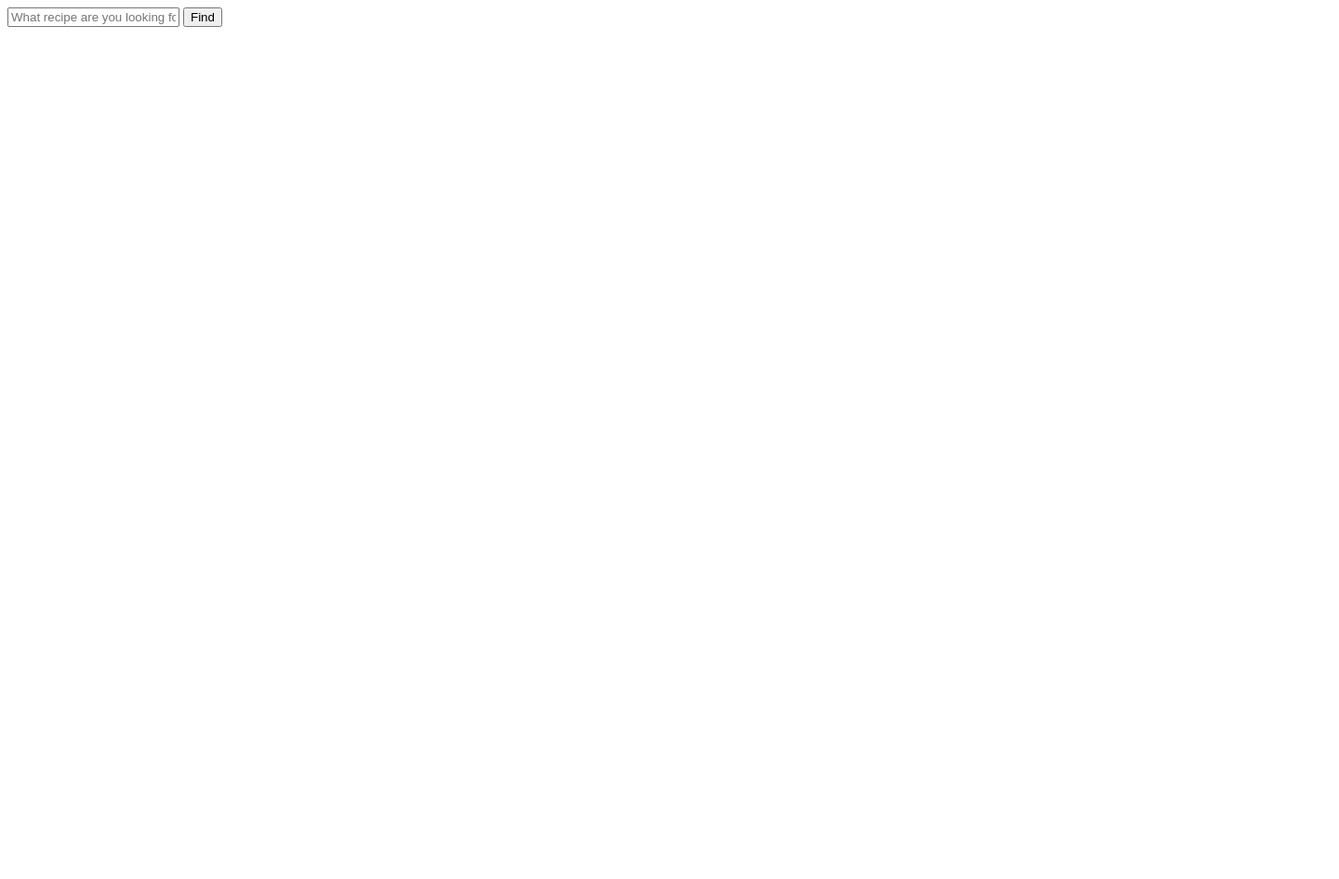
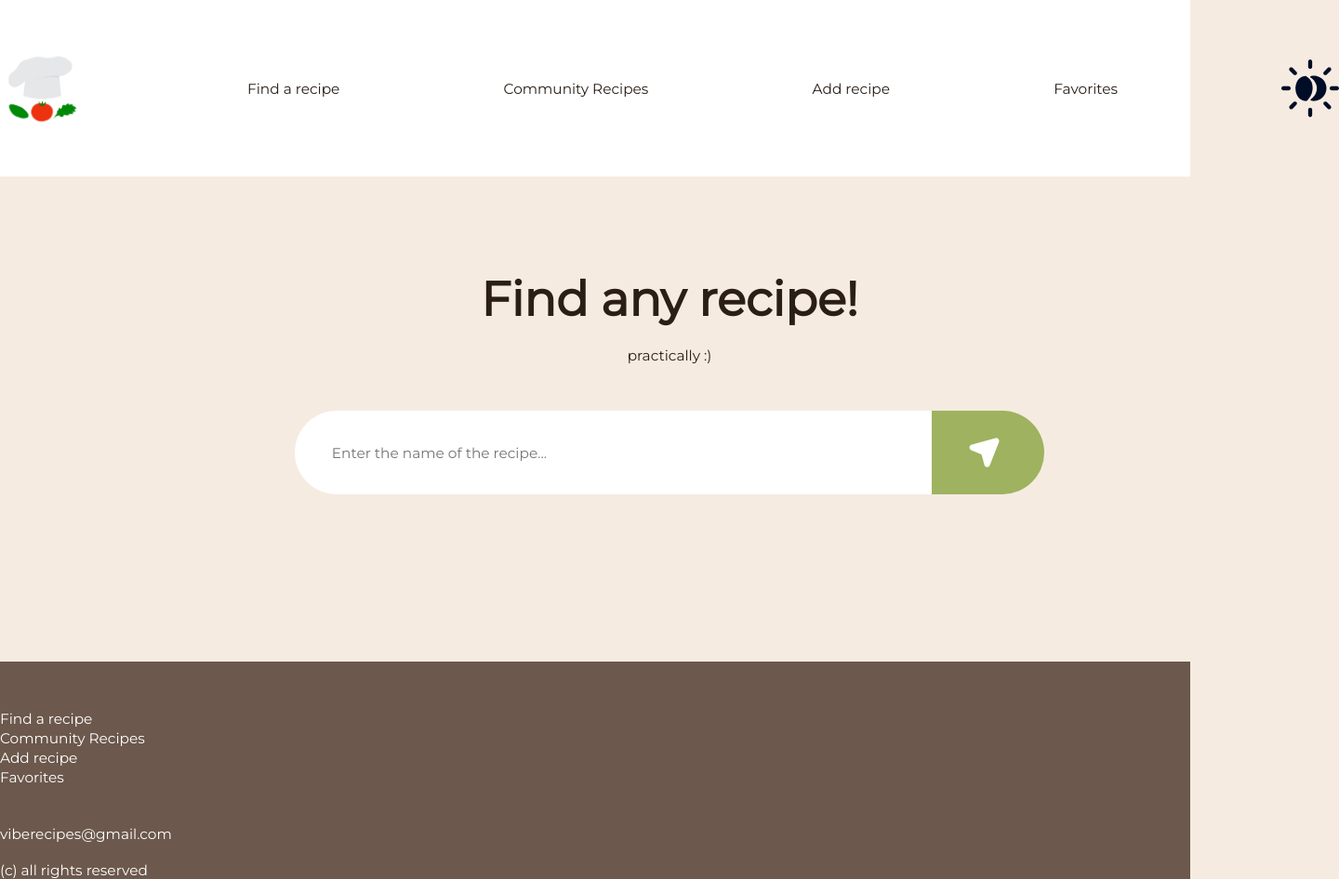
Before and after one commit to pplatonn/Individual_proj_mdk0901, a plain HTML site: page index.html in a window 1280 px wide. Shown: the whole page at 93% size, 1440 px wide, since content can reach past the window. Before the commit the page ends 800 px from the top, so only its background shows below. Drawn offline with Linux system fonts and the light colour scheme.

Commit message:
Update index.html

```diff
--- a/index.html
+++ b/index.html
@@ -1,15 +1,62 @@
 <!DOCTYPE html>
-<html lang="ru">
+<html lang="en">
+
 <head>
     <meta charset="UTF-8">
     <meta name="viewport" content="width=device-width, initial-scale=1.0">
-    <title>Recipe Finder</title>
+    <title>Recipe Finder 🔎</title>
+    <link rel="stylesheet" href="./assets/css/style.css" />
+    <link rel="stylesheet" href="./assets/css/fonts.css" />
 </head>
+
 <body>
-    <form id="apiForm" action="#" method="post">
-        <input type="text" placeholder="What recipe are you looking for?" id="recept">
-        <button type="submit">Find</button>
-    </form>
+
+    <header>
+        <div class="container">
+            <nav>
+                <img src="./assets/graphics/logo.jpg" alt="логотип" id="logo" />
+                <ul class="menu">
+                    <li class="menu__title"><a href="./index.html">Find a recipe</a></li>
+                    <li class="menu__title"><a href="./comm_r.php">Community Recipes</a></li>
+                    <li class="menu__title"><a href="./add.php">Add recipe</a></li>
+                    <li class="menu__title"><a href="./favorites.html">Favorites</a></li>
+                </ul>
+                <img src="./assets/graphics/change-theme.svg" alt="change theme" id="changeTheme" />
+            </nav>
+        </div>
+    </header>
+
+    <section class="search">
+        <div class="container">
+            <h1>Find any recipe!</h1>
+            <span>practically :)</span>
+            <form action="" class="search__form" method="post" id="apiForm">
+                <label for="recept" hidden></label>
+                <div class="search__form-input">
+                    <input type="text" id="recept" placeholder="Enter the name of the recipe..." required />
+                    <button type="submit"><img src="./assets/graphics/arrow.svg" alt="найти" /></button>
+                </div>
+            </form>
+        </div>
+    </section>
+
+    <footer>
+        <div class="container">
+            <nav>
+                <ul class="footer_menu">
+                    <li class="footer_menu__title"><a href="./index.html">Find a recipe</a></li>
+                    <li class="footer_menu__title"><a href="./comm_r.php">Community Recipes</a></li>
+                    <li class="footer_menu__title"><a href="./add.php">Add recipe</a></li>
+                    <li class="footer_menu__title"><a href="./favorites.html">Favorites</a></li>
+                </ul>
+                <a href="mailto:viberecipes@gmail.com">viberecipes@gmail.com</a>
+                <span>(с) all rights reserved</span>
+            </nav>
+        </div>
+    </footer>
+
     <script src="./assets/js/script0.js"></script>
+    <script src="./assets/js/main.js"></script>
 </body>
+
 </html>
```
